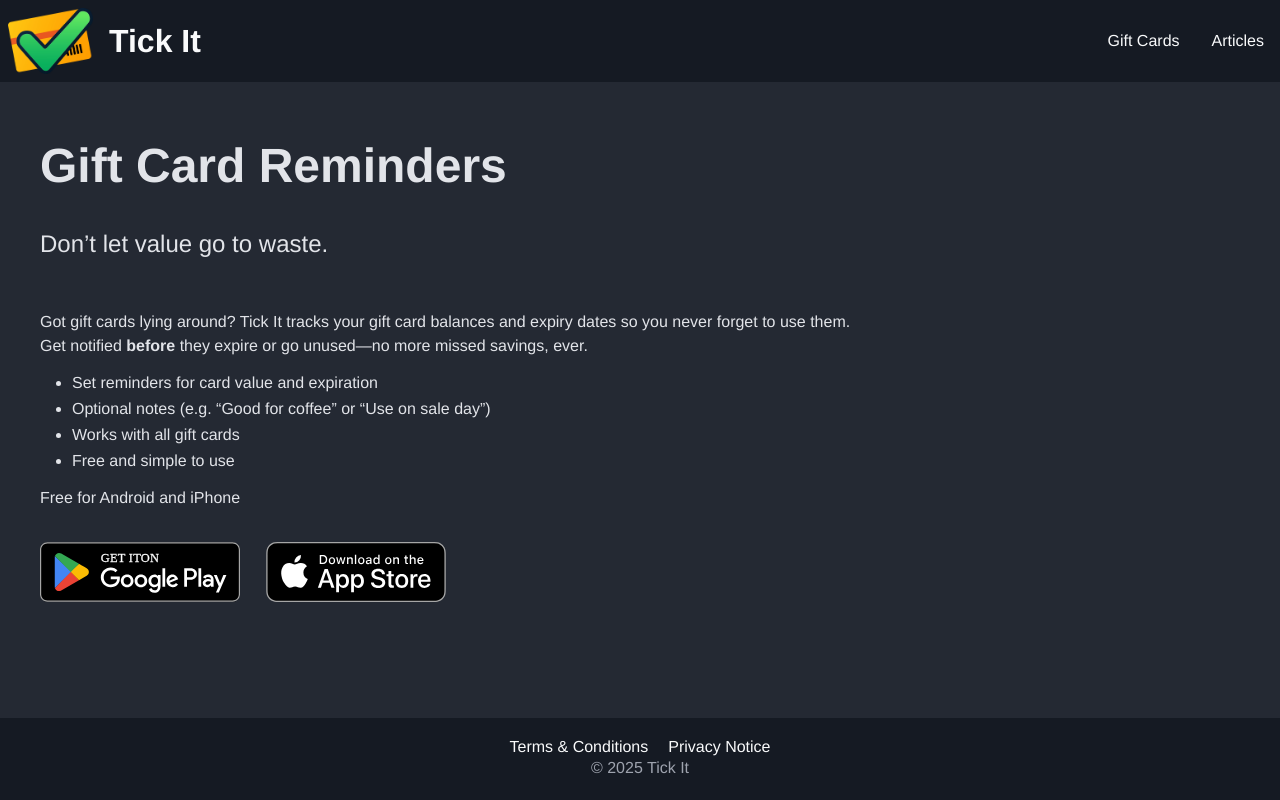
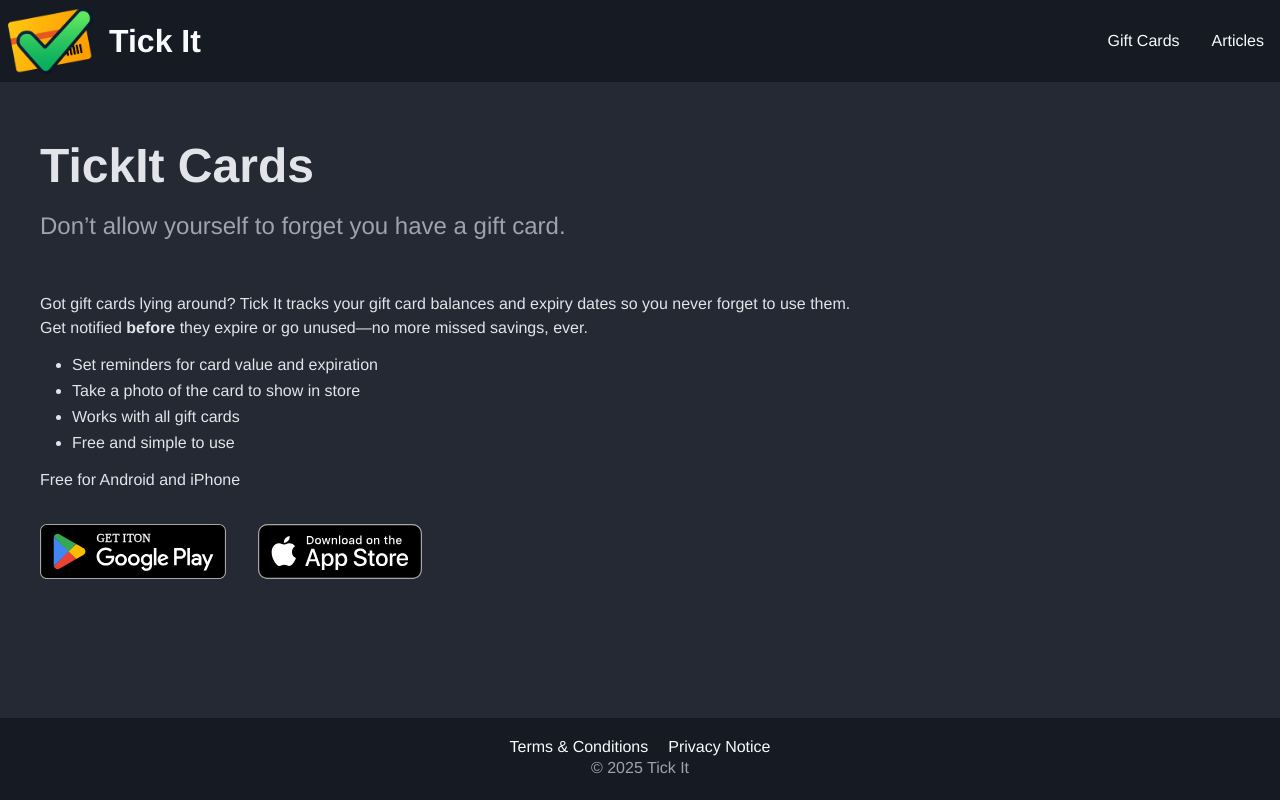
Before and after one commit to pcatlin/tickit-web, a plain HTML site: page gift-cards/index.html in a window 1280 px wide. Drawn offline with Linux system fonts and the light colour scheme.

Commit message:
store logo sizing improved

```diff
--- a/css/layout.css
+++ b/css/layout.css
@@ -17,13 +17,22 @@ main {
     .heading {
         font-size: 3rem;
         font-weight: 600;
+
+        @media (width < 500px) {
+            font-size: 2.5rem;
+        }
     }
 
     .subheading {
         font-size: 1.5rem;
         font-weight: 500;
-        margin-top: 1em;
+        margin-top: 0.25em;
         margin-bottom: 2em;
+        color: var(--gray-400);
+
+        @media (width < 500px) {
+            font-size: 1.2rem;
+        }
     }
 
     h3 {
@@ -57,6 +66,19 @@ main {
 
 .app-store-buttons {
     display: flex;
-    margin-block: 2rem;
-    gap: 1rem;
+    margin: 2rem auto;
+    gap: 2rem;
+
+    @media (width < 500px) {
+        gap: 1rem;
+    }
+
+    img {
+        width: auto;
+        height: 55px;
+
+        @media (width < 500px) {
+            height: 46px;
+        }
+    }
 }
--- a/gift-cards/index.html
+++ b/gift-cards/index.html
@@ -24,15 +24,15 @@
 
 <main class="gift-cards">
     <div class="container">
-        <h1 class="heading">Gift Card Reminders</h1>
-        <h2 class="subheading">Don’t let value go to waste.</h2>
+        <h1 class="heading">TickIt Cards</h1>
+        <h2 class="subheading">Don’t allow yourself to forget you have a gift card.</h2>
 
         <p>Got gift cards lying around? Tick It tracks your gift card balances and expiry dates so you never forget to
             use them.</p>
         <p>Get notified <strong>before</strong> they expire or go unused—no more missed savings, ever.</p>
         <ul>
             <li>Set reminders for card value and expiration</li>
-            <li>Optional notes (e.g. “Good for coffee” or “Use on sale day”)</li>
+            <li>Take a photo of the card to show in store</li>
             <li>Works with all gift cards</li>
             <li>Free and simple to use</li>
         </ul>
@@ -40,10 +40,10 @@
         <p>Free for Android and iPhone</p>
         <div class="app-store-buttons">
             <a href="https://play.google.com/store/apps/details?id=com.tickit.cards" target="_blank">
-                <img src="/images/google-play-badge.svg" alt="Get it on Google Play" width="200" height="60"/>
+                <img src="/images/google-play-badge.svg" alt="Get it on Google Play" width="300" height="89"/>
             </a>
             <a href="https://apps.apple.com/app/tick-it-gift-cards/id1234567890" target="_blank">
-                <img src="/images/app-store-badge.svg" alt="Download on the App Store" width="200" height="60"/>
+                <img src="/images/app-store-badge.svg" alt="Download on the App Store" width="120" height="40"/>
             </a>
         </div>
     </div>
```
